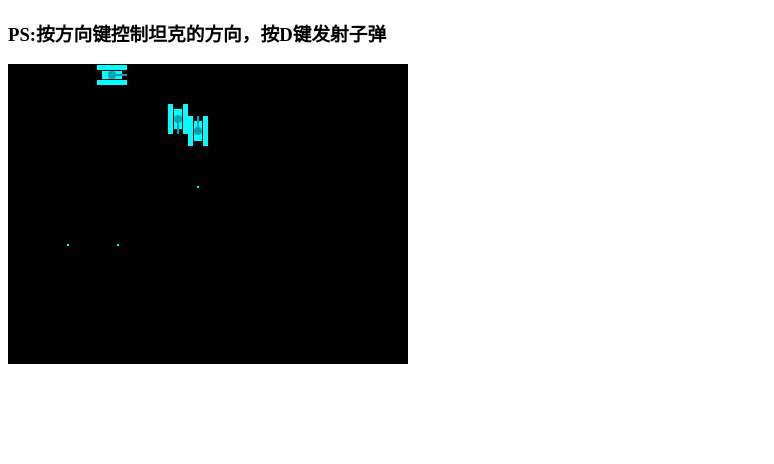
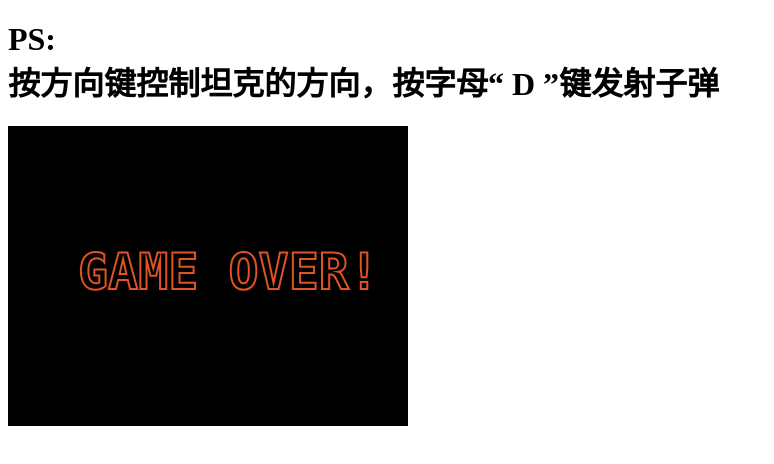
Before and after one commit to Andy-Evelyn/tank, a plain HTML site: page index.html in a window 1280 px wide. Shown: the whole page, without its empty margins (0-774 px from the left). Drawn offline with Linux system fonts and the light colour scheme.

Commit message:
second commit

```diff
--- a/game.js
+++ b/game.js
@@ -14,7 +14,6 @@ function Tank(x,y,direct,color){
 	//上移
 	this.moveUp = function(){
 		this.y -= this.speed;
-
 		this.direct = 0;
 		}
 	//右移
@@ -38,6 +37,7 @@ function Hero(x,y,direct,color){
 		this.hero = Tank;
 	    this.hero(x,y,direct,color);
 	    this.speed = 3;
+	    this.isLive = true;
 	    //增加一个射击敌人的函数
 	    this.shotEnemy=function(){
 	    	 //创建子弹,子弹的位置和方向都与hero有关
@@ -306,6 +306,9 @@ function isHitHeroTank(){
 					enemyBullets[i].isLive = false;
 					var bomb = new Bomb(hero.x,hero.y);
 					bombs.push(bomb);
+					clearInterval(Timer);
+					cxt.clearRect(0,0,400,300);
+				    window.setTimeout("gameover()",600);
 				}
 				break;
 				case 1:
@@ -315,6 +318,9 @@ function isHitHeroTank(){
 					enemyBullets[i].isLive = false;
 					var bomb = new Bomb(hero.x,hero.y);
 					bombs.push(bomb);
+					clearInterval(Timer);
+					cxt.clearRect(0,0,400,300);
+					window.setTimeout("gameover()",600);
 				}
 				break;
 			}
@@ -380,3 +386,12 @@ function drawBomb(){
 		}
 	}
 }
+
+function gameover(){
+	cxt.clearRect(0,0,400,300);
+	cxt.font = 'bold 50px consolas';  //文字的大小、及应用的字体
+    cxt.textAlign = 'left';
+    cxt.textBaseline = 'middle';   //文本相对于起点的位置
+    cxt.strokeStyle = '#DF5326';   //填充颜色
+    cxt.strokeText('GAME OVER!', 70, 150);
+}
--- a/index.html
+++ b/index.html
@@ -5,7 +5,9 @@
 	<title>坦克大战小游戏</title>
 </head>
 <body onkeydown="getCommand();">
-	<h3>PS:按方向键控制坦克的方向，按D键发射子弹</h3>
+	<h1>PS:<br/>
+    按方向键控制坦克的方向，按字母“ D ”键发射子弹
+    </h1>
 	<canvas id="canvas" width="400px" height="300px" style="background-color:black;">
 		你的浏览器不支持，请更换浏览器后重试！
 	</canvas>
@@ -50,9 +52,6 @@
         	drawTank(enemyTanks[i]);
             }
         }
-
-        flashTankMap();
-
         //键盘控制坦克方向，封装在getCommand函数中
         function getCommand(){
         	 var keycode = event.keyCode;   //获取键盘对应字母的ascii码值
@@ -73,10 +72,9 @@
 		            hero.shotEnemy();
 		            break;
         	}
-            flashTankMap();
          }
         //每隔100毫秒去刷新一次画布函数
-     window.setInterval("flashTankMap();",100);
+      var Timer = window.setInterval("flashTankMap();",100);
 	</script>
 </body>
 </html>
```
